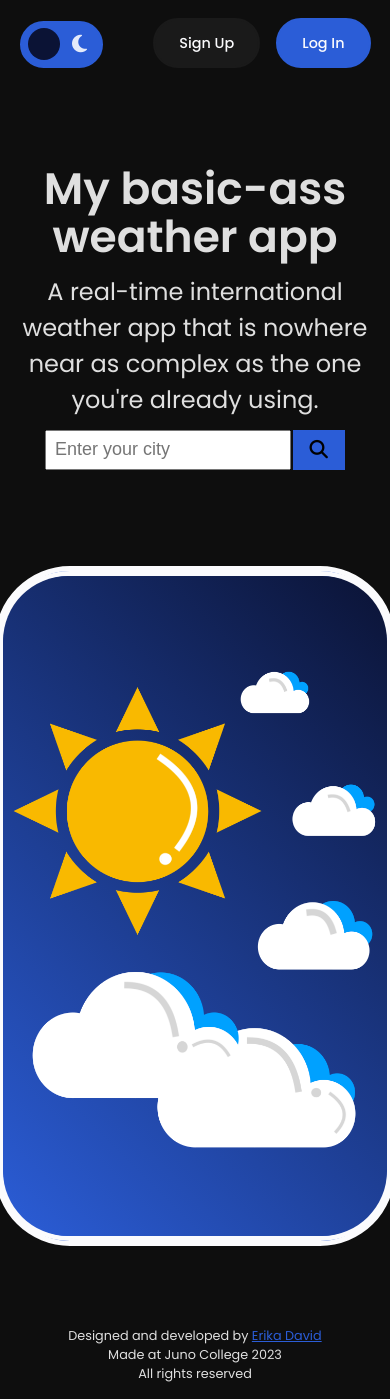
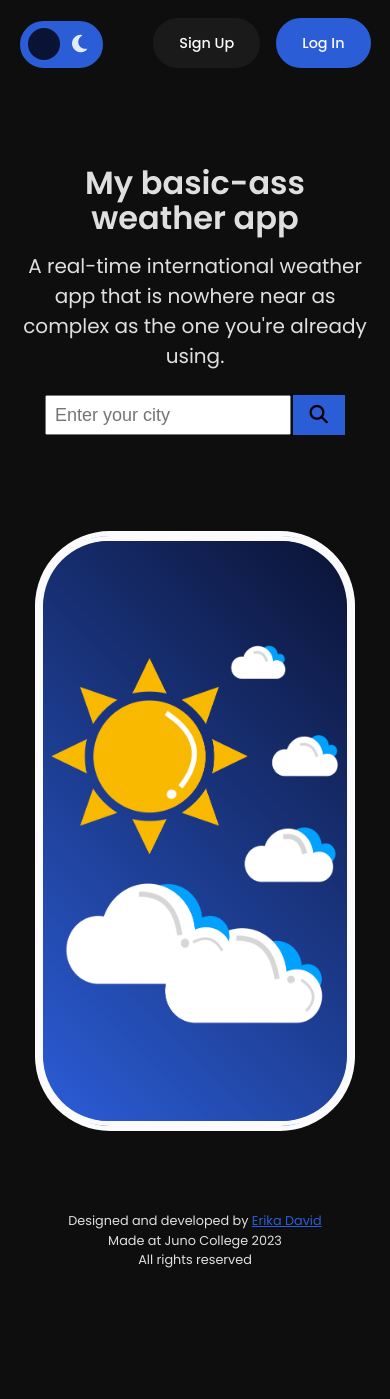
Before and after one commit to erikajdavid/my-weather-app, a React (Vite) app: page / in a window 390 px wide. After the commit the page ends 1285 px from the top, so only its background shows below. Built offline with nearby package versions, Linux system fonts and the light colour scheme; no server answers.

Commit message:
media queries for 320px

```diff
--- a/src/components/ExtraFeatures.jsx
+++ b/src/components/ExtraFeatures.jsx
@@ -10,7 +10,7 @@ const ExtraFeatures = ({ windSpeed, humidity, pressure }) => (
             <img className="miniIcon" src={windIcon} alt="wind icon" />
             <p className="extraInfoDescription">{windSpeed} km/h</p>
         </div>
-        <div className="extraInfoContainer">
+        <div className="extraInfoContainer middle">
             <p className="extraInfoTitle">Humidity:</p>
             <img className="miniIcon" src={humidityIcon} alt="humidity icon" />
             <p className="extraInfoDescription">{humidity}%</p>
--- a/src/styles/MediaQueries.css
+++ b/src/styles/MediaQueries.css
@@ -23,7 +23,12 @@
 
     .heroText {
         width: 100%;
-        padding-right: 0;
+        padding-right: 2rem;
+        padding-left: 2rem;
+    }
+
+    .heroText h2 {
+        padding: 1rem 0 1.5rem 0;
     }
 
     .footerContainer {
@@ -33,3 +38,67 @@
         padding: 5rem 0 1rem 0;
     }
 }
+
+@media (max-width: 768px) {
+    .heroText h1 {
+        font-size: 2rem;
+    }
+
+    .heroText h2 {
+        font-size: 1.25rem;
+    }
+}
+
+@media (max-width: 479px) {
+    .heroText {
+        padding-right: 0;
+        padding-left: 0;
+    }
+
+    .AppContainer {
+        width: 320px;
+        height: 600px;
+    }
+
+    .bottomHalfContainer {
+        width: 304px;
+    }
+
+    .temp {
+        font-size: 3rem;
+    }
+
+    .maxMinTempContainer p {
+        font-size: 1rem;
+    }
+
+    .minTemp {
+        padding-bottom: 0.5rem;
+    }
+
+    .description {
+        font-size: 1.25rem;
+    }
+
+    .feelsLikeTemp {
+        font-size: 1rem;
+    }
+
+    .extraInfoContainer {
+        margin: 0;
+        width: 90px;
+        height: 100px;
+        padding-top: 0.5rem;
+        padding-bottom: 0.5rem;
+        margin-bottom: 1rem;
+    }
+
+    .extraInfoDescription {
+        font-size: 0.8rem;
+    }
+
+    .middle {
+        margin: 0 0.5rem;
+    }
+
+}
```
